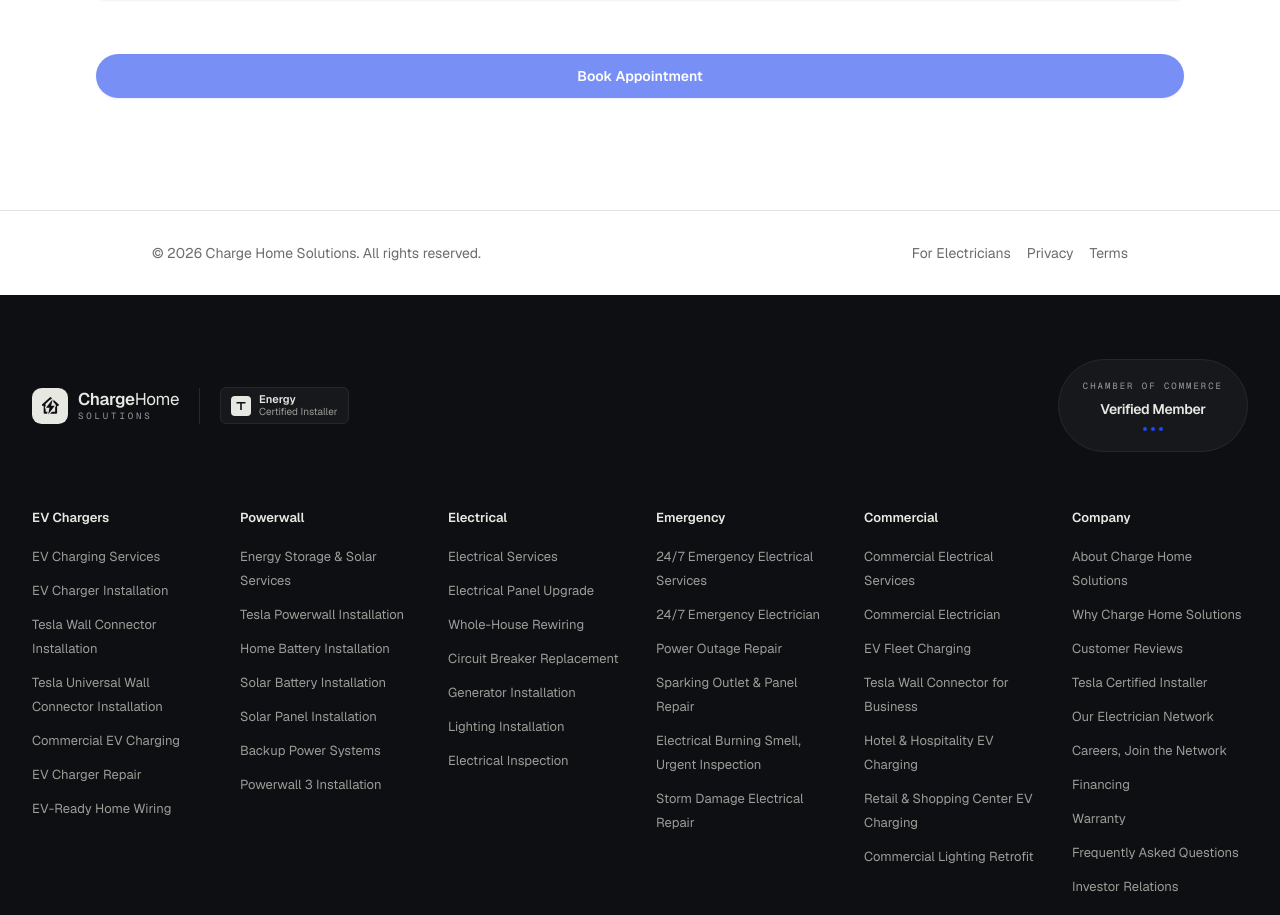
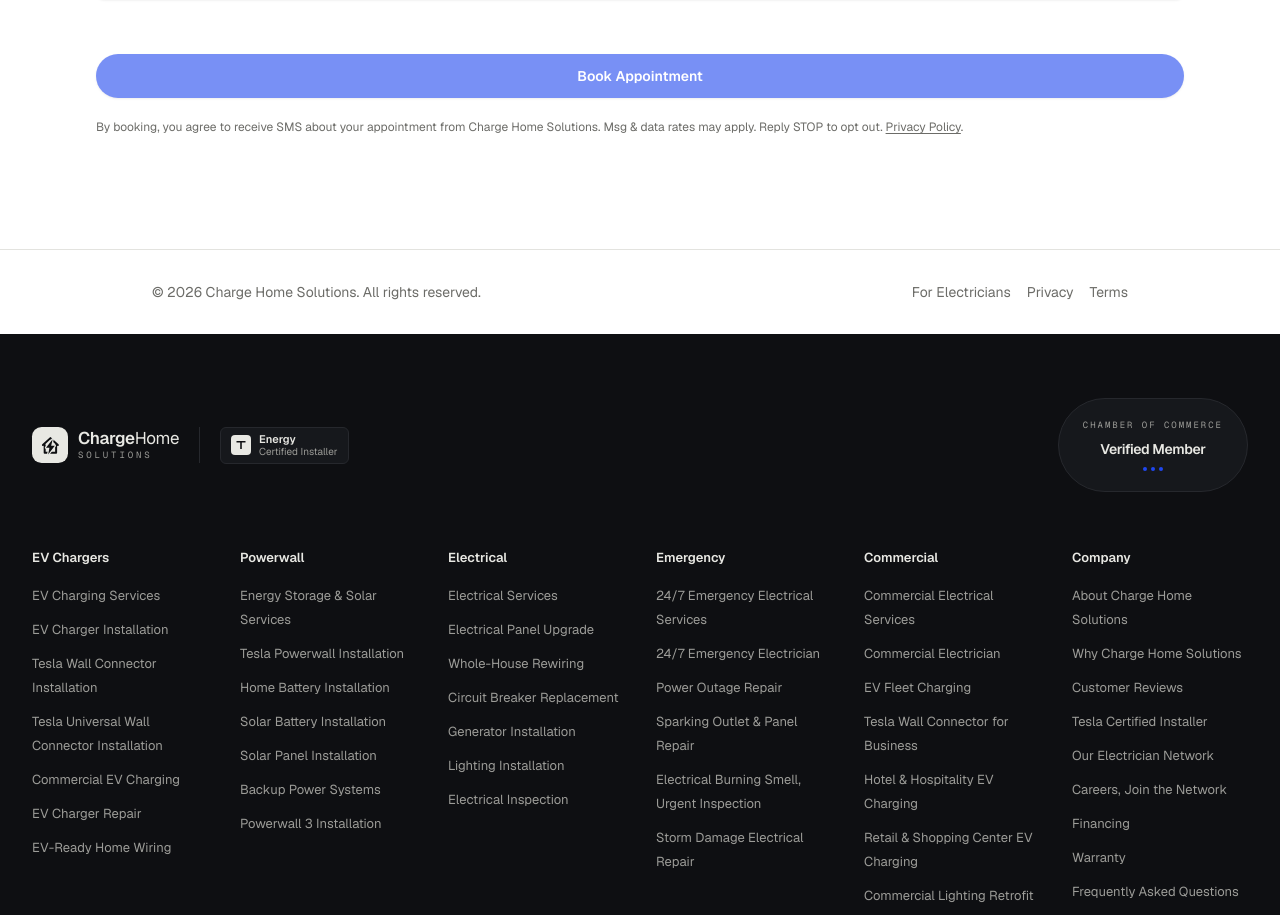
Before and after one commit to APerlinx/chargehomesolutions-public-web, a Next.js app: page /request-service in a window 1280 px wide. Shown: the part 1061-1976 px from the top of the page. Built offline with nearby package versions, Linux system fonts and the light colour scheme; no server answers.

Commit message:
feat: add SMS-consent disclosure to the customer booking form

```diff
--- a/app/request-service/page.tsx
+++ b/app/request-service/page.tsx
@@ -411,6 +411,19 @@ export default function RequestServicePage() {
               >
                 {status === "submitting" ? "Submitting…" : "Book Appointment"}
               </button>
+
+              <p className="text-xs leading-relaxed text-muted-foreground">
+                By booking, you agree to receive SMS about your appointment from
+                Charge Home Solutions. Msg &amp; data rates may apply. Reply STOP
+                to opt out.{" "}
+                <a
+                  href="/privacy"
+                  className="underline underline-offset-2 hover:text-foreground"
+                >
+                  Privacy Policy
+                </a>
+                .
+              </p>
             </form>
           </Container>
         </Section>
```
